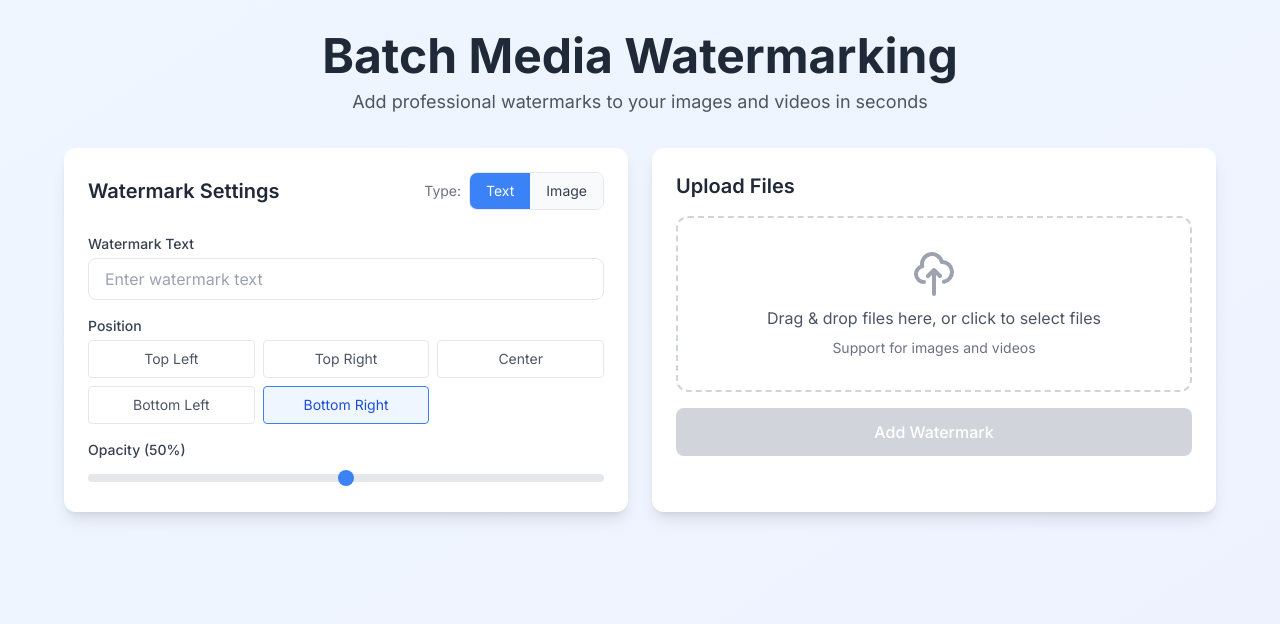
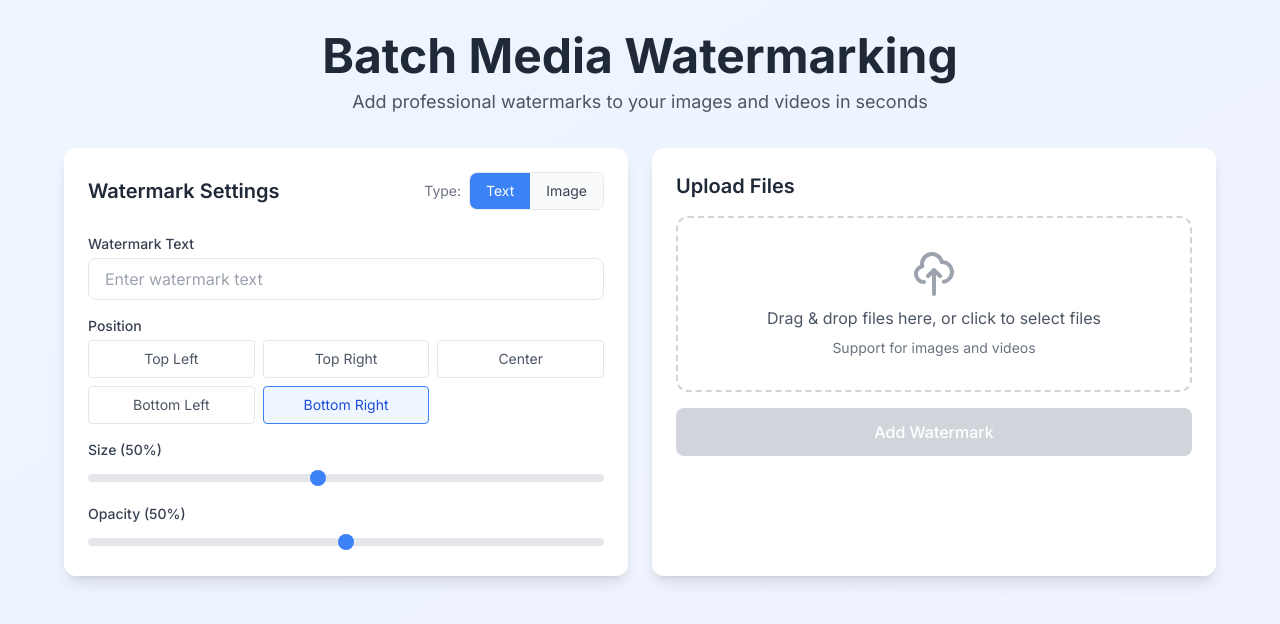
Before and after one commit to OPEX-Associates/watermarker, a Next.js app: page / in a window 1280 px wide. Shown: the top 624 px of the page. Built offline with nearby package versions, Linux system fonts and the light colour scheme.

Commit message:
add resizing watermark

```diff
--- a/components/FileUpload.tsx
+++ b/components/FileUpload.tsx
@@ -12,7 +12,7 @@ export default function FileUpload() {
   const [processing, setProcessing] = useState(false)
   const [progress, setProgress] = useState<{ [key: string]: number }>({})
   const [previewFile, setPreviewFile] = useState<File | null>(null)
-  const { watermarkText, watermarkImage, watermarkType, position, opacity } = useWatermark()
+  const { watermarkText, watermarkImage, watermarkType, position, opacity, watermarkSize } = useWatermark()
 
   const onDrop = useCallback((acceptedFiles: File[]) => {
     setFiles(prev => [...prev, ...acceptedFiles])
@@ -45,6 +45,7 @@ export default function FileUpload() {
           watermarkType === 'text' ? watermarkText : watermarkImage!,
           position,
           opacity,
+          watermarkSize,
           (progress) => {
             setProgress(prev => ({ ...prev, [file.name]: progress }))
           }
--- a/components/Preview.tsx
+++ b/components/Preview.tsx
@@ -13,7 +13,7 @@ export default function Preview({ file, onClose }: PreviewProps) {
   const previewRef = useRef<HTMLDivElement>(null)
   const [previewUrl, setPreviewUrl] = useState<string>('')
   const [loading, setLoading] = useState(true)
-  const { watermarkText, watermarkImage, watermarkType, position, opacity } = useWatermark()
+  const { watermarkText, watermarkImage, watermarkType, position, opacity, watermarkSize } = useWatermark()
 
   useEffect(() => {
     if (!file) return
@@ -26,7 +26,8 @@ export default function Preview({ file, onClose }: PreviewProps) {
           watermarkType,
           watermarkType === 'text' ? watermarkText : watermarkImage!,
           position,
-          opacity
+          opacity,
+          watermarkSize
         )
         const url = URL.createObjectURL(watermarkedBlob)
         setPreviewUrl(url)
--- a/components/WatermarkSettings.tsx
+++ b/components/WatermarkSettings.tsx
@@ -14,7 +14,9 @@ export default function WatermarkSettings() {
     watermarkImage,
     setWatermarkImage,
     watermarkType,
-    setWatermarkType
+    setWatermarkType,
+    watermarkSize,
+    setWatermarkSize
   } = useWatermark()
 
   const handleImageUpload = (e: React.ChangeEvent<HTMLInputElement>) => {
@@ -119,6 +121,21 @@ export default function WatermarkSettings() {
 
         <div>
           <label className="block text-sm font-medium text-gray-700 mb-1">
+            Size ({Math.round(watermarkSize * 100)}%)
+          </label>
+          <input
+            type="range"
+            min="0.1"
+            max="1"
+            step="0.1"
+            value={watermarkSize}
+            onChange={(e) => setWatermarkSize(Number(e.target.value))}
+            className="w-full h-2 bg-gray-200 rounded-lg appearance-none cursor-pointer accent-blue-500"
+          />
+        </div>
+
+        <div>
+          <label className="block text-sm font-medium text-gray-700 mb-1">
             Opacity ({Math.round(opacity * 100)}%)
           </label>
           <input
--- a/contexts/WatermarkContext.tsx
+++ b/contexts/WatermarkContext.tsx
@@ -13,6 +13,8 @@ interface WatermarkContextType {
   setPosition: (position: string) => void
   opacity: number
   setOpacity: (opacity: number) => void
+  watermarkSize: number
+  setWatermarkSize: (size: number) => void
 }
 
 const WatermarkContext = createContext<WatermarkContextType | undefined>(undefined)
@@ -23,6 +25,7 @@ export function WatermarkProvider({ children }: { children: React.ReactNode }) {
   const [watermarkType, setWatermarkType] = useState<'text' | 'image'>('text')
   const [position, setPosition] = useState('bottom-right')
   const [opacity, setOpacity] = useState(0.5)
+  const [watermarkSize, setWatermarkSize] = useState(0.5)
 
   return (
     <WatermarkContext.Provider
@@ -37,6 +40,8 @@ export function WatermarkProvider({ children }: { children: React.ReactNode }) {
         setPosition,
         opacity,
         setOpacity,
+        watermarkSize,
+        setWatermarkSize,
       }}
     >
       {children}
--- a/utils/watermark.ts
+++ b/utils/watermark.ts
@@ -4,17 +4,18 @@ export async function addWatermark(
   watermarkContent: string | File,
   position: string,
   opacity: number,
+  size: number,
   onProgress?: (progress: number) => void
 ): Promise<Blob> {
   // For images, report immediate progress since it's a single operation
   if (!file.type.startsWith('video/')) {
     onProgress?.(0);
-    const result = await processImage(file, watermarkType, watermarkContent, position, opacity);
+    const result = await processImage(file, watermarkType, watermarkContent, position, opacity, size);
     onProgress?.(100);
     return result;
   }
 
-  return watermarkVideo(file, watermarkType, watermarkContent, position, opacity, onProgress);
+  return watermarkVideo(file, watermarkType, watermarkContent, position, opacity, size, onProgress);
 }
 
 async function watermarkVideo(
@@ -23,6 +24,7 @@ async function watermarkVideo(
   watermarkContent: string | File,
   position: string,
   opacity: number,
+  size: number,
   onProgress?: (progress: number) => void
 ): Promise<Blob> {
   return new Promise(async (resolve, reject) => {
@@ -81,9 +83,9 @@ async function watermarkVideo(
 
           // Add watermark
           if (watermarkType === 'text') {
-            addTextWatermark(ctx, watermarkContent as string, position, opacity, width, height);
+            addTextWatermark(ctx, watermarkContent as string, position, opacity, width, height, size);
           } else if (watermarkImg) {
-            addImageWatermark(ctx, watermarkImg, position, opacity, width, height);
+            addImageWatermark(ctx, watermarkImg, position, opacity, width, height, size);
           }
 
           lastDrawTime = timestamp;
@@ -116,11 +118,13 @@ function addTextWatermark(
   position: string,
   opacity: number,
   width: number,
-  height: number
+  height: number,
+  size: number
 ) {
   const padding = 20;
   ctx.fillStyle = `rgba(255, 255, 255, ${opacity})`;
-  ctx.font = `${Math.max(20, width * 0.03)}px Arial`;
+  const fontSize = Math.max(20, Math.min(width * 0.3, height * 0.3) * size);
+  ctx.font = `bold ${fontSize}px Arial`;
   ctx.textBaseline = 'middle';
   ctx.textAlign = 'center';
 
@@ -160,10 +164,13 @@ function addImageWatermark(
   position: string,
   opacity: number,
   width: number,
-  height: number
+  height: number,
+  size: number
 ) {
   const padding = 20;
-  const scale = width * 0.2 / watermarkImg.width;
+  const maxDimension = Math.min(width, height);
+  const maxWatermarkSize = maxDimension * 0.8; // 80% of the smaller dimension
+  const scale = (maxWatermarkSize * size) / Math.max(watermarkImg.width, watermarkImg.height);
   const watermarkWidth = watermarkImg.width * scale;
   const watermarkHeight = watermarkImg.height * scale;
 
@@ -217,12 +224,14 @@ async function processImage(
   watermarkType: 'text' | 'image',
   watermarkContent: string | File,
   position: string,
-  opacity: number
+  opacity: number,
+  size: number
 ): Promise<Blob> {
   return new Promise((resolve, reject) => {
     const reader = new FileReader();
     reader.onload = async (e) => {
       try {
+        // Load main image
         const img = new Image();
         img.src = e.target?.result as string;
         await new Promise((res) => { img.onload = res; });
@@ -239,19 +248,23 @@ async function processImage(
         ctx.drawImage(img, 0, 0);
 
         if (watermarkType === 'text') {
-          addTextWatermark(ctx, watermarkContent as string, position, opacity, img.width, img.height);
-        } else {
-          const watermarkImg = await loadWatermarkImage(watermarkContent as File);
-          addImageWatermark(ctx, watermarkImg, position, opacity, img.width, img.height);
+          addTextWatermark(ctx, watermarkContent as string, position, opacity, img.width, img.height, size);
+        } else if (watermarkContent instanceof File) {
+          // Load watermark image
+          const watermarkImg = await loadWatermarkImage(watermarkContent);
+          addImageWatermark(ctx, watermarkImg, position, opacity, img.width, img.height, size);
         }
 
-        canvas.toBlob((blob) => {
-          if (blob) {
-            resolve(blob);
-          } else {
-            reject(new Error('Failed to create image blob'));
-          }
-        }, file.type);
+        canvas.toBlob(
+          (blob) => {
+            if (blob) {
+              resolve(blob);
+            } else {
+              reject(new Error('Failed to create image blob'));
+            }
+          },
+          file.type || 'image/png'
+        );
       } catch (error) {
         reject(error);
       }
```
